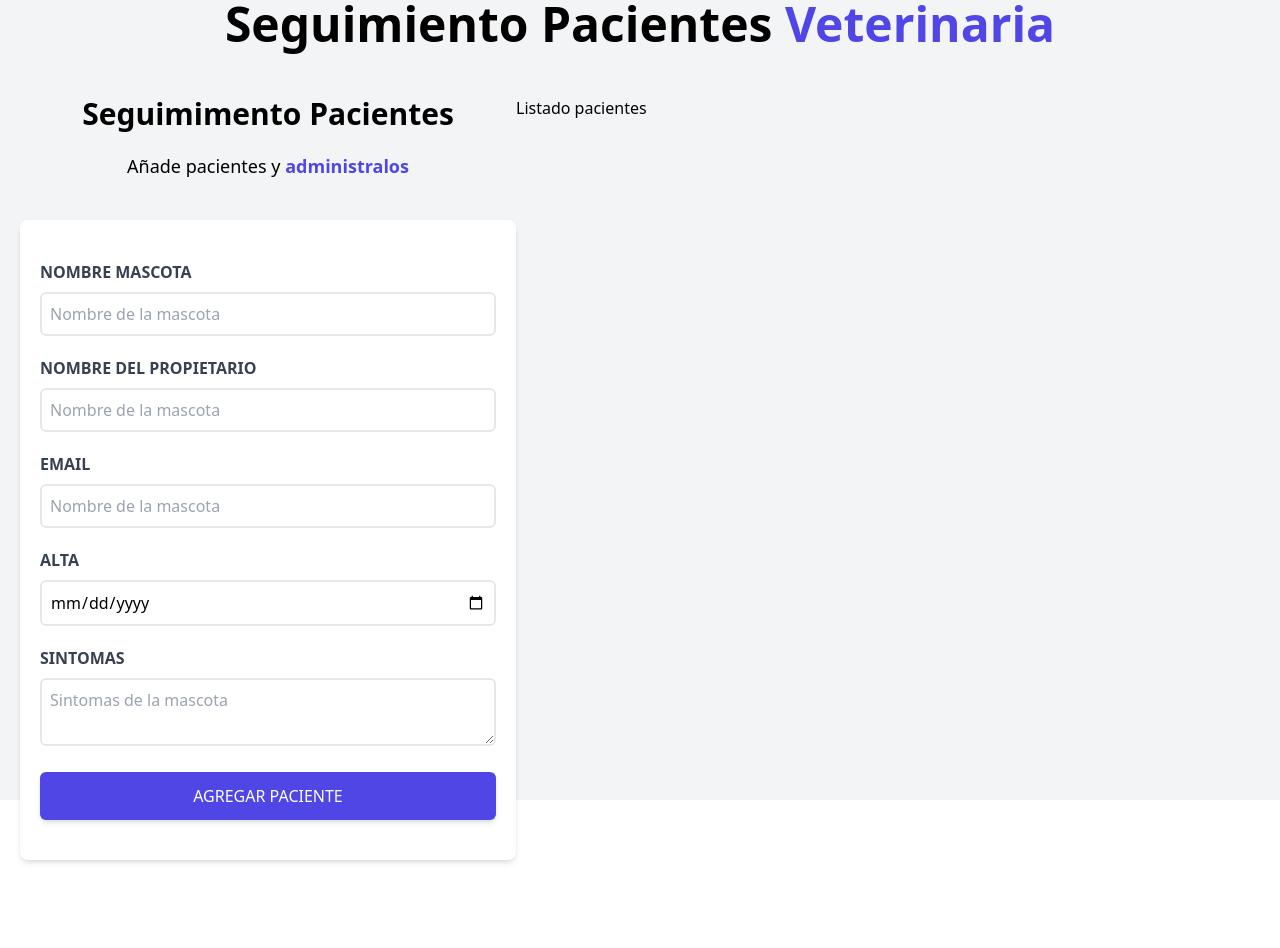
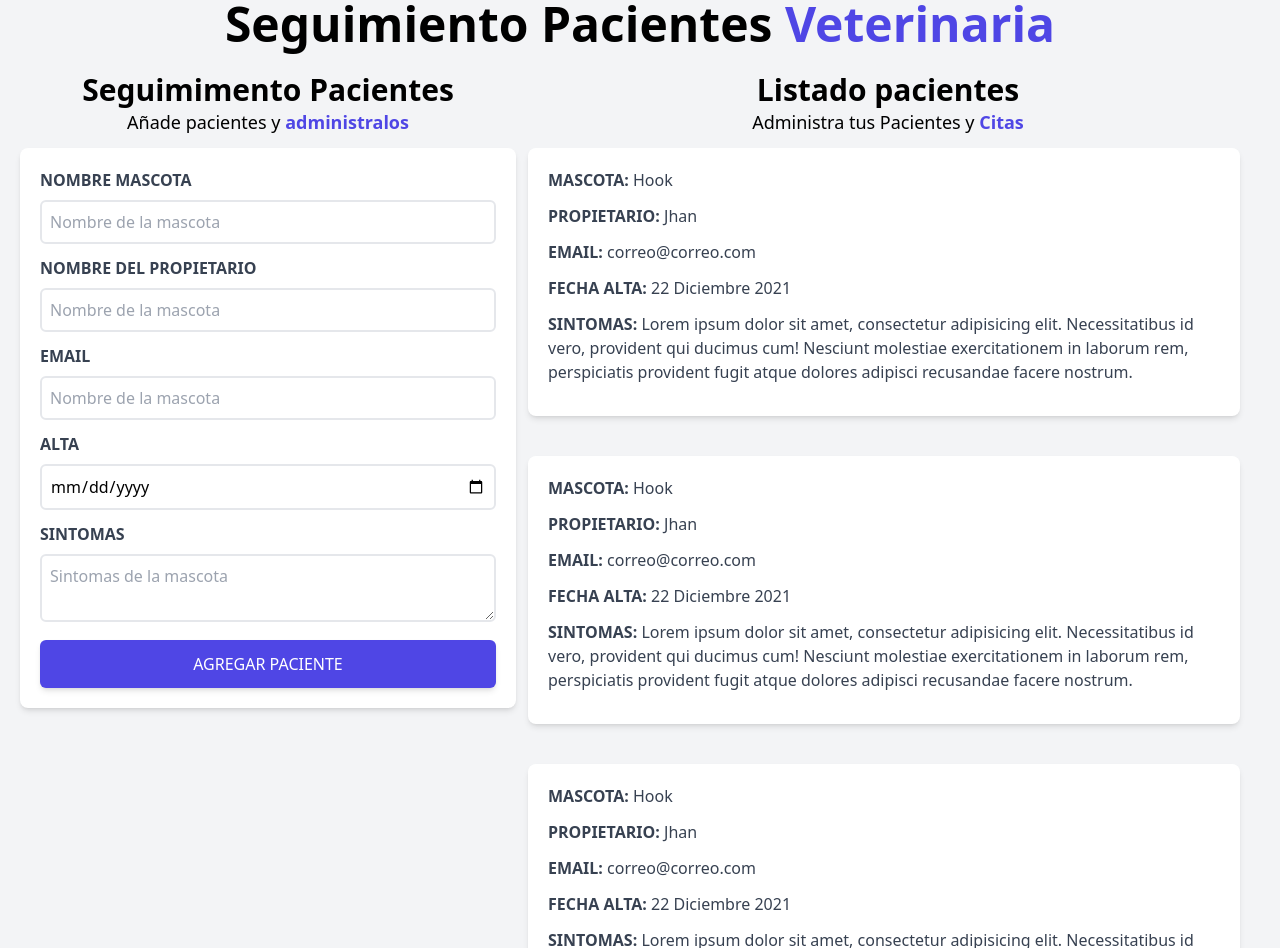
Before and after one commit to JeanBayer/citas-react-practica, a React (Vite) app: page / in a window 1280 px wide. Before the commit the page ends 900 px from the top, so only its background shows below. Built offline with nearby package versions, Linux system fonts and the light colour scheme.

Commit message:
ui complete

```diff
--- a/index.html
+++ b/index.html
@@ -6,8 +6,8 @@
     <meta name="viewport" content="width=device-width, initial-scale=1.0" />
     <title>Vite App</title>
   </head>
-  <body>
-    <div id="root" class="bg-gray-100 h-screen"></div>
+  <body class="bg-gray-100 h-screen">
+    <div id="root"></div>
     <script type="module" src="/src/main.jsx"></script>
   </body>
 </html>
--- a/src/App.jsx
+++ b/src/App.jsx
@@ -1,19 +1,23 @@
-import Header from "./components/Header"
-import Formulario from "./components/Formulario"
-import ListadoPacientes from "./components/ListadoPacientes"
+import { useState } from "react";
+import Header from "./components/Header";
+import Formulario from "./components/Formulario";
+import ListadoPacientes from "./components/ListadoPacientes";
 
 function App() {
-
+  const [pacientes, setPacientes] = useState([]);
 
   return (
-   <div className="container mx-auto">
+    <div className="container mx-auto">
       <Header></Header>
-      <div className="md:flex mt-12 mx-5">
-          <Formulario></Formulario>
-          <ListadoPacientes></ListadoPacientes>
+      <div className="md:flex mt-6 mx-5">
+        <Formulario
+          pacientes={pacientes}
+          setPacientes={setPacientes}
+        ></Formulario>
+        <ListadoPacientes></ListadoPacientes>
       </div>
-   </div>
-  )
+    </div>
+  );
 }
 
-export default App
+export default App;
--- /dev/null
+++ b/src/components/Error.jsx
@@ -0,0 +1,11 @@
+import React from "react";
+
+const Error = ({children}) => {
+  return (
+    <div className="bg-red-800 p-1 text-white rounded-md mb-3 text-center">
+      <p>{children}</p>
+    </div>
+  );
+};
+
+export default Error;
--- a/src/components/Formulario.jsx
+++ b/src/components/Formulario.jsx
@@ -1,16 +1,50 @@
-const Formulario = () => {
+import { useState, useEffect } from "react";
+import Error from "./Error";
+
+const Formulario = ({ pacientes, setPacientes }) => {
+  const [nombre, setNombre] = useState("");
+  const [propietario, setPropietario] = useState("");
+  const [email, setEmail] = useState("");
+  const [fecha, setFecha] = useState("");
+  const [sintomas, setSintomas] = useState("");
+  const [error, setError] = useState(false);
+
+  const handleSubmit = (e) => {
+    e.preventDefault();
+
+    if ([nombre, propietario, email, fecha, sintomas].includes("")) {
+      setError(true);
+      return;
+    }
+    setError(false);
+    const objetoPaciente = {
+      nombre,
+      propietario,
+      email,
+      fecha,
+      sintomas,
+    };
+
+    setPacientes([...pacientes, objetoPaciente]);
+  };
+
   return (
-    <div className="md:w-1/2 lg:w-2/5">
-        <h2 className="font-black text-center text-3xl">Seguimimento Pacientes</h2>
-        <p className="text-center text-lg mt-5 mb-10">Añade pacientes y {""}
+    <div className="md:w-1/2 lg:w-2/5 h-full">
+      <h2 className="font-black text-center text-3xl">
+        Seguimimento Pacientes
+      </h2>
+      <p className="text-center text-lg  mb-3">
+        Añade pacientes y {""}
         <span className="font-bold text-indigo-600">administralos</span>
       </p>
-        <form action="">
-            <div className="bg-white shadow-md rounded-lg w-full py-10 px-5 mb-10">
-                <div className="mb-5">
+      <form action="" onSubmit={handleSubmit}>
+        <div className="bg-white shadow-md rounded-lg w-full py-5 px-5 mb-5">
+          {error && <Error>Todos los pasos son necesarios</Error>}
+          <div className="mb-3">
             <label
               htmlFor="mascota"
-                        className="block text-gray-700 font-bold uppercase">
+              className="block text-gray-700 font-bold uppercase"
+            >
               Nombre mascota
             </label>
             <input
@@ -18,12 +52,15 @@ const Formulario = () => {
               className=" rounded-md border-2 p-2 mt-2 placeholder-gray-400 w-full"
               type="text"
               placeholder="Nombre de la mascota"
+              value={nombre}
+              onChange={(e) => setNombre(e.target.value)}
             />
           </div>
-                <div className="mb-5">
+          <div className="mb-3">
             <label
               htmlFor="propietario"
-                        className="block text-gray-700 font-bold uppercase">
+              className="block text-gray-700 font-bold uppercase"
+            >
               Nombre del propietario
             </label>
             <input
@@ -31,12 +68,15 @@ const Formulario = () => {
               className=" rounded-md border-2 p-2 mt-2 placeholder-gray-400 w-full"
               type="text"
               placeholder="Nombre de la mascota"
+              value={propietario}
+              onChange={(e) => setPropietario(e.target.value)}
             />
           </div>
-                <div className="mb-5">
+          <div className="mb-3">
             <label
               htmlFor="email"
-                        className="block text-gray-700 font-bold uppercase">
+              className="block text-gray-700 font-bold uppercase"
+            >
               email
             </label>
             <input
@@ -44,12 +84,15 @@ const Formulario = () => {
               className=" rounded-md border-2 p-2 mt-2 placeholder-gray-400 w-full"
               type="email"
               placeholder="Nombre de la mascota"
+              value={email}
+              onChange={(e) => setEmail(e.target.value)}
             />
           </div>
-                <div className="mb-5">
+          <div className="mb-3">
             <label
               htmlFor="alta"
-                        className="block text-gray-700 font-bold uppercase">
+              className="block text-gray-700 font-bold uppercase"
+            >
               alta
             </label>
             <input
@@ -57,18 +100,23 @@ const Formulario = () => {
               className=" rounded-md border-2 p-2 mt-2 placeholder-gray-400 w-full"
               type="date"
               placeholder="Nombre de la mascota"
+              value={fecha}
+              onChange={(e) => setFecha(e.target.value)}
             />
           </div>
-                <div className="mb-5">
+          <div className="mb-3">
             <label
               htmlFor="alta"
-                        className="block text-gray-700 font-bold uppercase">
+              className="block text-gray-700 font-bold uppercase"
+            >
               sintomas
             </label>
             <textarea
               id="sintomas"
               className=" rounded-md border-2 p-2 mt-2 placeholder-gray-400 w-full"
               placeholder="Sintomas de la mascota"
+              value={sintomas}
+              onChange={(e) => setSintomas(e.target.value)}
             />
           </div>
           <input
@@ -79,7 +127,7 @@ const Formulario = () => {
         </div>
       </form>
     </div>
-  )
-}
+  );
+};
 
-export default Formulario
+export default Formulario;
--- a/src/components/ListadoPacientes.jsx
+++ b/src/components/ListadoPacientes.jsx
@@ -1,7 +1,21 @@
+import Paciente from './Paciente'
+
 const ListadoPacientes = () => {
   return (
-    <div className="md:w-1/2 lg:w-3/5">
-        <h2>Listado pacientes</h2>
+    <div className="md:w-1/2 lg:w-3/5 ">
+        <h2 className="font-black text-center text-3xl">Listado pacientes</h2>
+        <p className="text-center text-lg mb-3">Administra tus Pacientes y {""}
+          <span className="font-bold text-indigo-600">Citas</span>
+        </p>
+        <div className='md:h-screen overflow-y-scroll w-full'>
+          <Paciente/>
+          <Paciente/>
+          <Paciente/>
+          <Paciente/>
+          <Paciente/>
+          <Paciente/>
+        </div>
+
     </div>
 
   )
--- /dev/null
+++ b/src/components/Paciente.jsx
@@ -0,0 +1,43 @@
+const Paciente = () => {
+  return (
+    <div className="bg-white shadow-md rounded-lg w-5/5 lg:mr-5 py-5 px-5 mb-10 lg:ml-3">
+        <div className="mb-3">
+            <label
+                className="text-gray-700 font-bold uppercase">
+                Mascota: {""}
+                <span className="font-normal normal-case">Hook</span>
+            </label>
+        </div>
+        <div className="mb-3">
+            <label
+                className="text-gray-700 font-bold uppercase">
+                Propietario: {""}
+                <span className="font-normal normal-case">Jhan</span>
+            </label>
+        </div>
+        <div className="mb-3">
+            <label
+                className="text-gray-700 font-bold uppercase">
+                Email: {""}
+                <span className="font-normal normal-case">correo@correo.com</span>
+            </label>
+        </div>
+        <div className="mb-3">
+            <label
+                className="text-gray-700 font-bold uppercase">
+                Fecha Alta: {""}
+                <span className="font-normal normal-case">22 Diciembre 2021</span>
+            </label>
+        </div>
+        <div className="mb-3">
+            <label
+                className="text-gray-700 font-bold uppercase">
+                Sintomas: {""}
+                <span className="font-normal normal-case">Lorem ipsum dolor sit amet, consectetur adipisicing elit. Necessitatibus id vero, provident qui ducimus cum! Nesciunt molestiae exercitationem in laborum rem, perspiciatis provident fugit atque dolores adipisci recusandae facere nostrum.</span>
+            </label>
+        </div>
+  </div>
+  )
+}
+
+export default Paciente
```
Lines whose indentation alone changed are shown as unchanged.
